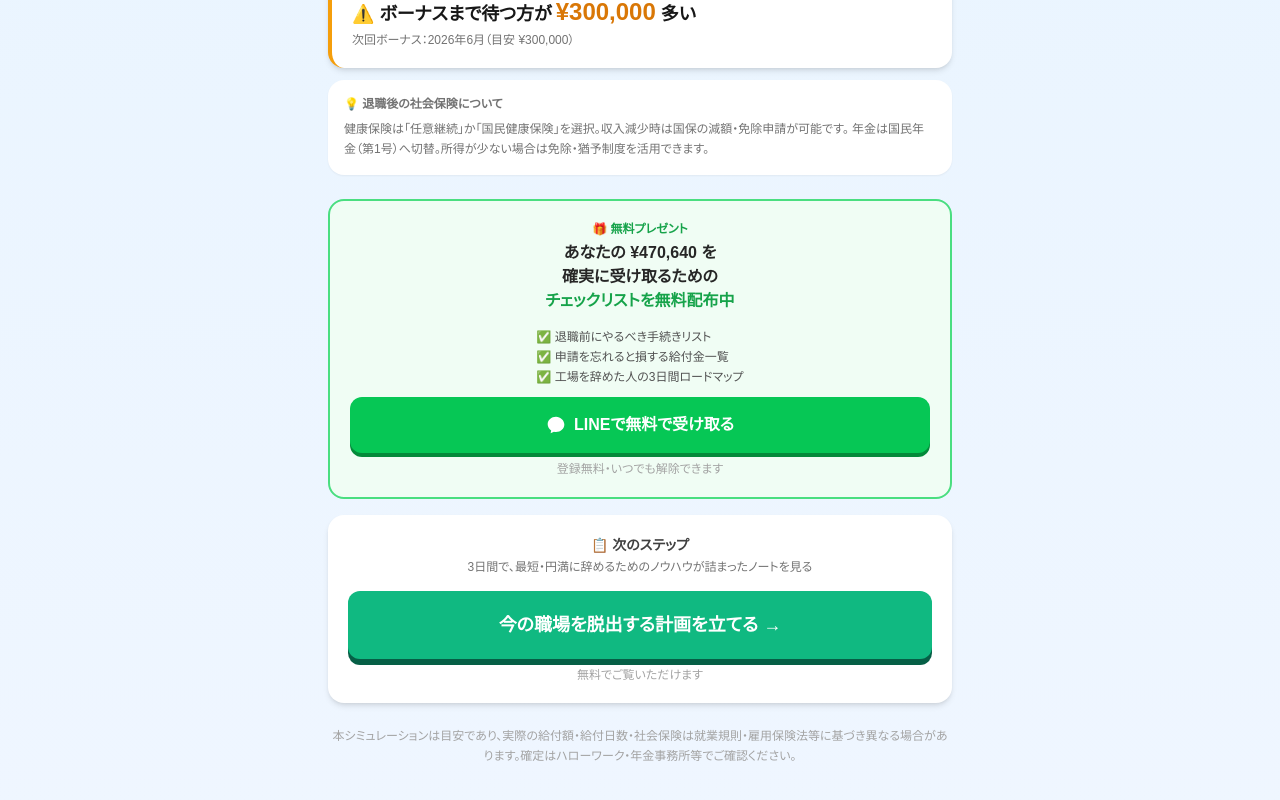
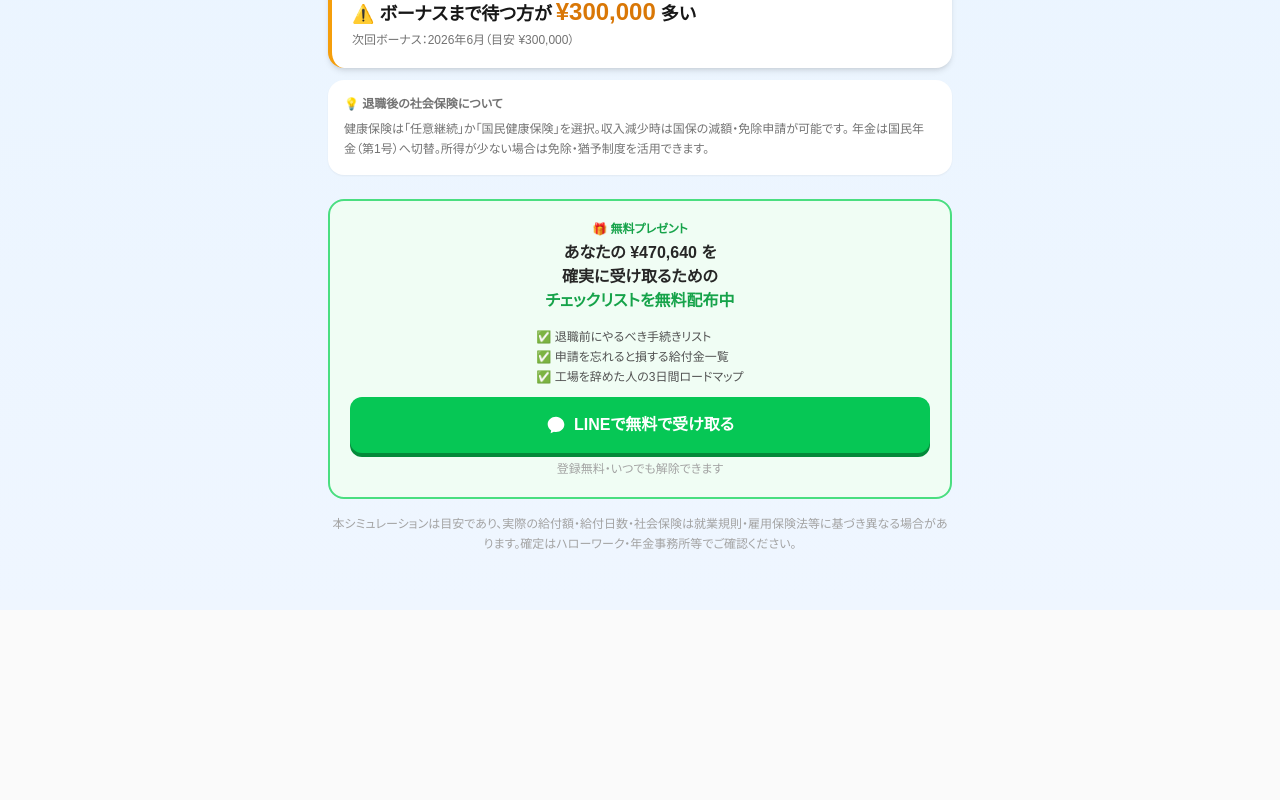
Before and after one commit to ksite24-blip/retirement-simulator, a Next.js app: page / in a window 1280 px wide. Shown: the part 1881-2681 px from the top of the page. After the commit the page ends 2491 px from the top, so only its background shows below. Built offline with nearby package versions, Linux system fonts and the light colour scheme; no server answers.

Commit message:
シミュレーター：次のステップCTAを削除しLINE登録に一本化

```diff
--- a/src/app/page.tsx
+++ b/src/app/page.tsx
@@ -525,19 +525,6 @@ export default function TaishokuSimulatorPage() {
           <p className="mt-2 text-xs text-neutral-400">登録無料・いつでも解除できます</p>
         </div>
 
-        {/* CTA */}
-        <div className="mb-6 rounded-2xl bg-white p-5 shadow-md text-center">
-          <p className="text-sm font-bold text-neutral-700 mb-1">📋 次のステップ</p>
-          <p className="text-xs text-neutral-500 mb-4">3日間で、最短・円満に辞めるためのノウハウが詰まったノートを見る</p>
-          <Link
-            href="/guide"
-            onClick={() => posthog?.capture('simulator_cta_clicked', { location: 'bottom' })}
-            className="flex w-full items-center justify-center gap-2 rounded-xl bg-emerald-500 px-6 py-5 text-lg font-black text-white shadow-[0_6px_0_#065f46] transition-all active:translate-y-1 active:shadow-[0_2px_0_#065f46] hover:bg-emerald-400"
-          >
-            今の職場を脱出する計画を立てる →
-          </Link>
-          <p className="mt-2 text-xs text-neutral-400">無料でご覧いただけます</p>
-        </div>
 
         {/* 免責 */}
         <footer className="pb-8">
```
